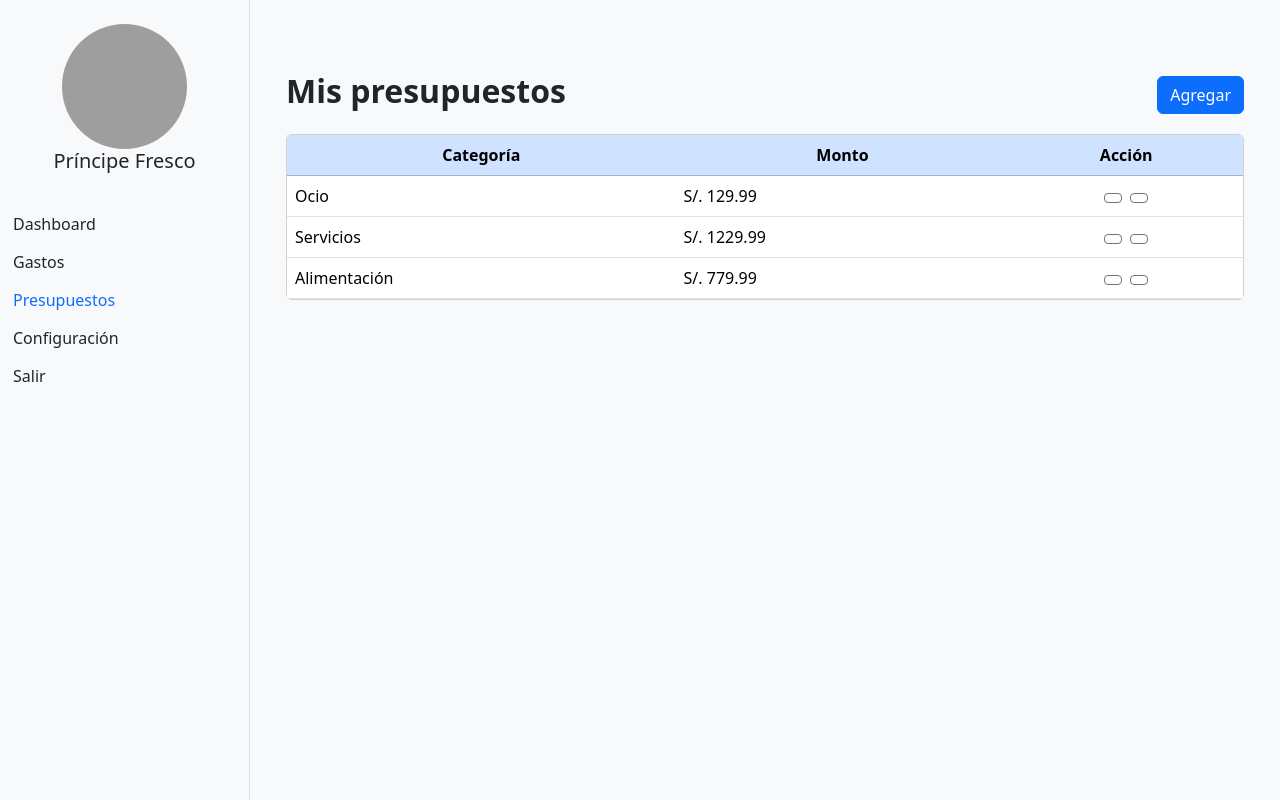
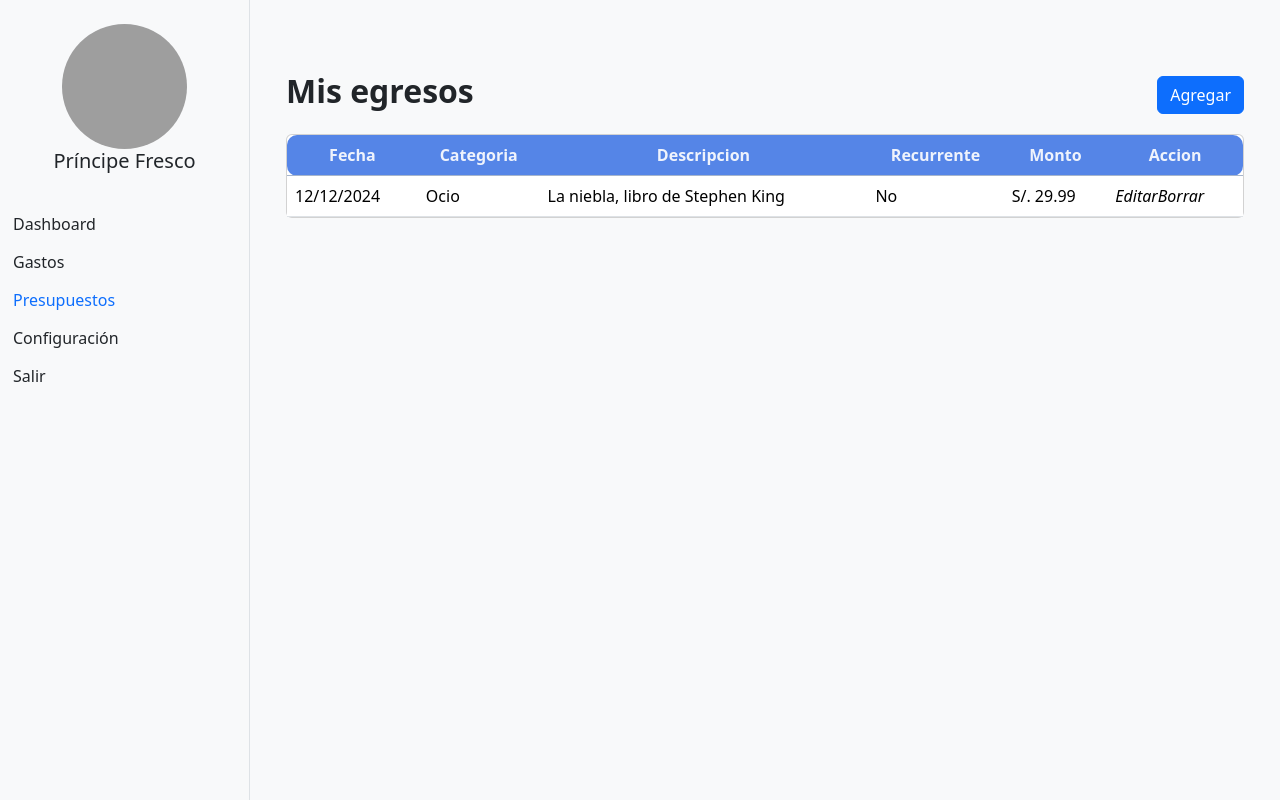
Before and after one commit to SaezGabriel/Proyecto-PW-2025_0, a React (Vite) app: page /mainpage_usuario in a window 1280 px wide. Both pictures are taken after a click on the button "Presupuestos". Built offline with nearby package versions, Linux system fonts and the light colour scheme; grey boxes are pictures that could not be loaded.

Commit message:
Avance egresos

```diff
--- /dev/null
+++ b/src/pages/AgregarEgresoModal.tsx
@@ -0,0 +1,52 @@
+interface AgregarEgresoModalProps {
+    showModal : boolean;
+    closeModal : () => void
+}
+
+const AgregarEgresoModal = (props : AgregarEgresoModalProps) => {
+    return <div className={ props.showModal == true ? "modal fade show d-block" : "modal fade"}>
+                <div className="modal-dialog">
+                    <div className="modal-content">
+                        <div className="modal-header">
+                            <h5 className="modal-title" id="exampleModalLabel">Agregar Egreso</h5>
+                            <button type="button" className="btn-close" data-bs-dismiss="modal" aria-label="Close" onClick={() => {props.closeModal()}}></button>
+                        </div>
+                        <div className="modal-body">
+                            <form id="formu">
+                                <div className="form-group">
+                                    <label className="form-label">Fecha: </label>
+                                    <input type="date" className="form-control" id="fecha" required/>
+                                </div>
+
+                                    <div className="form-group">
+                                    <label className="form-label">Categoria: </label>
+                                    <input type="text" className="form-control" id="categoriaText" required/>
+                                </div>
+
+                                    <div className="form-group">
+                                    <label className="form-label">Descripcion: </label>
+                                    <input type="text" className="form-control" id="descripcionText" required/>
+                                </div>
+
+                                <div className="form-group">
+                                    <label className="form-label">Monto: </label>
+                                    <input type="number" className="form-control" id="monto" step="0.01" min="0" placeholder="0.00" required/>
+                                </div>
+
+                                <div className="form-check">
+                                    <label className="form-label">Recurrente?: </label>
+                                    <input type="checkbox" className="checkbox-inline " id="recuBool"/>
+                                </div>
+
+                                <div className="modal-footer">
+                                    <input type="submit" className="btn btn-primary" data-bs-dismiss="modal" id="but_agregar" onSubmit={ () => {props.closeModal()}}/>
+                                    <button type="button" className="btn btn-secondary" data-bs-dismiss="modal" onClick={() => {props.closeModal()}} >Cerrar sin guardar</button>
+                                </div>
+                            </form>
+                        </div>
+                    </div>
+                </div>
+            </div>
+}
+
+export default AgregarEgresoModal
--- /dev/null
+++ b/src/pages/CSS/presupuesto.css
@@ -0,0 +1,12 @@
+th {
+    background-color: rgba(85,133,231,255) !important;
+    color: rgba(239,243,252,255) !important;
+}
+
+table th:first-child{
+    border-radius:10px 0 0 10px;
+}
+
+table th:last-child{
+    border-radius:0 10px 10px 0;
+}
--- a/src/pages/MainPage_usuario.tsx
+++ b/src/pages/MainPage_usuario.tsx
@@ -1,7 +1,7 @@
 import { useState } from "react";
-import Presupuesto from "./Presupuesto";
 import Dashboard from "./Dashboard_user";
 import { Chart as ChartJS, CategoryScale, LinearScale, BarElement, Title, Tooltip, Legend } from 'chart.js';
+import PaginaEgresos from "./PaginaEgresos";
 
 // Registrar los componentes necesarios de Chart.js
 ChartJS.register(CategoryScale, LinearScale, BarElement, Title, Tooltip, Legend);
@@ -17,7 +17,7 @@ const MainPage_usuario=() => {
       case "gastos":
         return <h1>Gastos</h1>;
       case "presupuestos":
-        return <Presupuesto/>
+        return <PaginaEgresos/>
       case "configuracion":
         return <h1>Configuración</h1>;
       case "salir":
--- /dev/null
+++ b/src/pages/PaginaEgresos.tsx
@@ -0,0 +1,27 @@
+import Presupuesto from "./TablaEgresos"
+import AgregarEgresoModal from "./AgregarEgresoModal"
+import { useState } from "react"
+
+interface elementosTabla {
+    fecha : string;
+    categoria : string;
+    descripcion : string;
+    monto : string;
+}
+
+const PaginaEgresos = () => {
+    const [showModal, setShowModal] = useState<boolean>(false)
+
+    const tabla : elementosTabla[] = [{fecha : "2024-12-12", categoria : "Ocio", descripcion : "La niebla", monto : "S/. 29.99"}]
+
+    const agregarElementoTabla = (elem : elementosTabla) => {
+        tabla.push(elem)
+    }
+
+    return <>
+        <Presupuesto listaElementos={tabla} openModal={() => {setShowModal(true)}} />
+        <AgregarEgresoModal showModal={showModal} closeModal={() => {setShowModal(false)}} />
+    </>
+}
+
+export default PaginaEgresos
--- a/src/pages/Presupuesto.tsx
+++ /dev/null
@@ -1,64 +0,0 @@
-
-
-const Presupuesto = () => {
-
-    return (
-        <div className="container mt-5 bg-light">
-    <div className="d-flex justify-content-between align-items-center mb-3">
-      <h2 className="fw-bold">Mis presupuestos</h2>
-      <button className="btn btn-primary">Agregar</button>
-    </div>
-    <div className="card">
-      <table className="table table-hover mb-0">
-        <thead className="table-primary text-center">
-          <tr>
-            <th>Categoría</th>
-            <th>Monto</th>
-            <th>Acción</th>
-          </tr>
-        </thead>
-        <tbody>
-          <tr>
-            <td>Ocio</td>
-            <td>S/. 129.99</td>
-            <td className="text-center">
-              <button className="btn btn-outline-secondary btn-sm me-2">
-                <i className=""></i>
-              </button>
-              <button className="btn btn-outline-secondary btn-sm">
-                <i className=""></i>
-              </button>
-            </td>
-          </tr>
-          <tr>
-            <td>Servicios</td>
-            <td>S/. 1229.99</td>
-            <td className="text-center">
-              <button className="btn btn-outline-secondary btn-sm me-2">
-                <i className=""></i>
-              </button>
-              <button className="btn btn-outline-secondary btn-sm">
-                <i className=""></i>
-              </button>
-            </td>
-          </tr>
-          <tr>
-            <td>Alimentación</td>
-            <td>S/. 779.99</td>
-            <td className="text-center">
-              <button className="btn btn-outline-secondary btn-sm me-2">
-                <i className=""></i>
-              </button>
-              <button className="btn btn-outline-secondary btn-sm">
-                <i className=""></i>
-              </button>
-            </td>
-          </tr>
-        </tbody>
-      </table>
-    </div>
-  </div>
-    )
-}
-
-export default Presupuesto
--- /dev/null
+++ b/src/pages/TablaEgresos.tsx
@@ -0,0 +1,54 @@
+import "./CSS/presupuesto.css"
+
+interface elementosTabla {
+  fecha : string;
+  categoria : string;
+  descripcion : string;
+  monto : string;
+}
+
+interface presupuestoProps {
+  listaElementos : elementosTabla[];
+  openModal : () => void
+}
+
+const Presupuesto = (props : presupuestoProps) => {
+
+  return (
+      <div className="container mt-5 bg-light">
+        <div className="d-flex justify-content-between align-items-center mb-3">
+          <h2 className="fw-bold">Mis egresos</h2>
+          <button className="btn btn-primary" onClick={() => {props.openModal()}}>Agregar</button>
+        </div>
+        <div className="card">
+          <table className="table table-hover mb-0">
+            <thead className="table-primary text-center">
+              <tr>
+                <th scope="col">Fecha</th>
+                <th scope="col">Categoria</th>
+                <th scope="col">Descripcion</th>
+                <th scope="col">Recurrente</th>
+                <th scope="col">Monto</th>
+                <th scope="col">Accion</th>
+              </tr>
+            </thead>
+            <tbody id="TBody">
+              <tr>
+                <td scope="row">12/12/2024</td>
+                <td>Ocio</td>
+                <td>La niebla, libro de Stephen King</td>
+                <td>No</td>
+                <td>S/. 29.99</td>
+                <td>
+                    <i className="lapiz">Editar</i>
+                    <i className="basura">Borrar</i>
+                </td>
+              </tr>
+            </tbody>
+          </table>
+        </div>
+      </div>
+  )
+}
+
+export default Presupuesto
```
